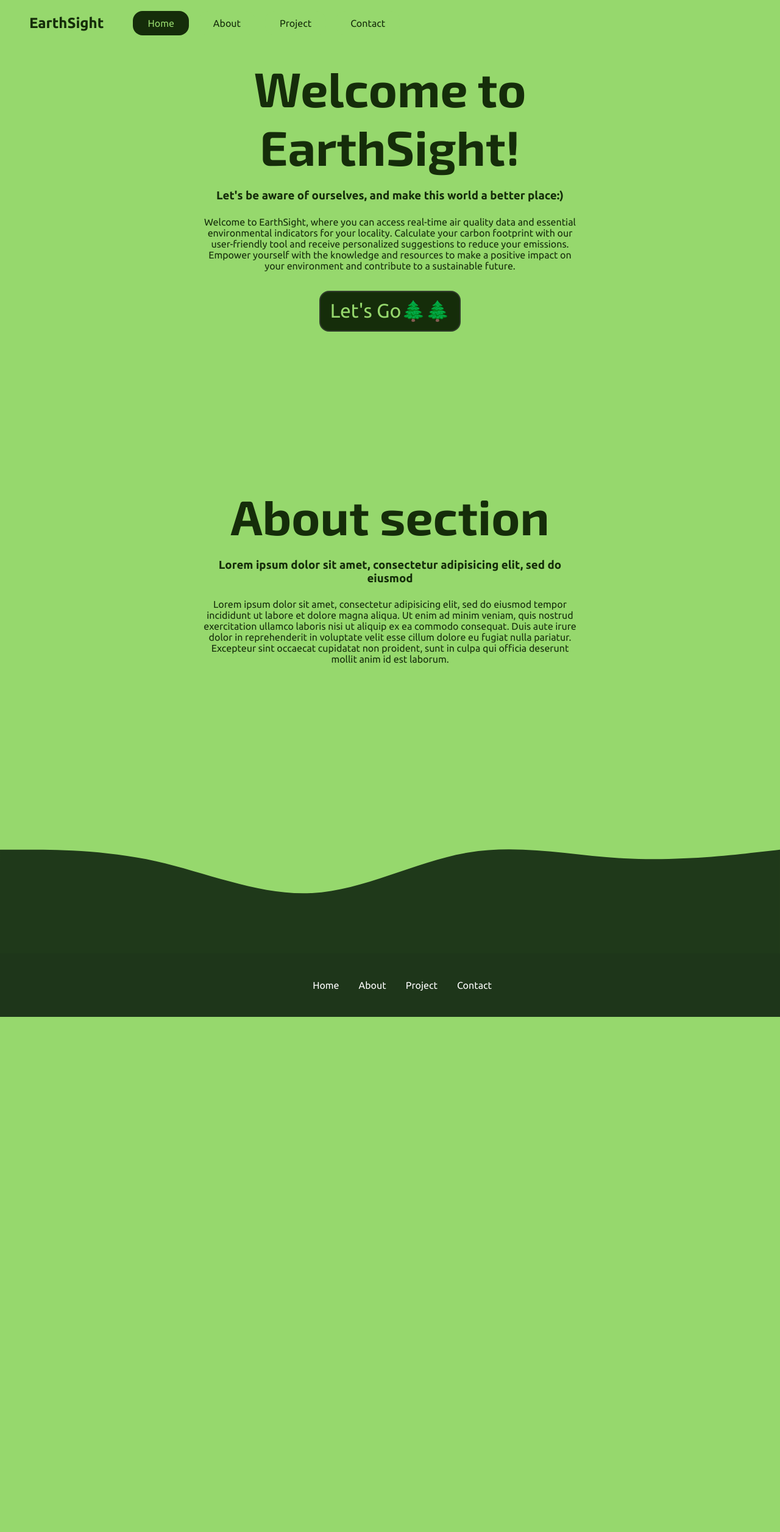
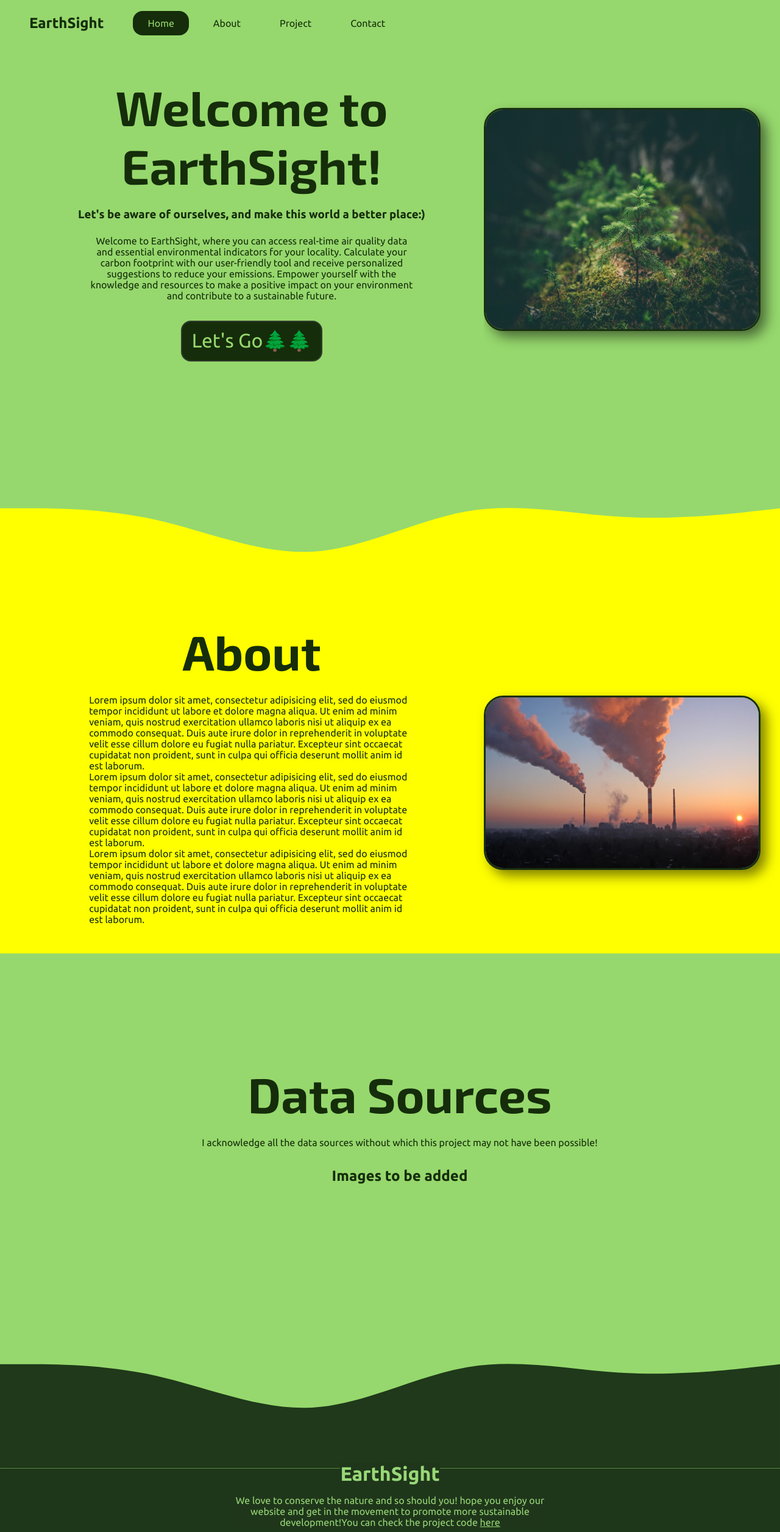
Before and after one commit to ShibamRoy9826/PollutionToPower, a Django app: page / in a window 1280 px wide. Shown: the whole page at 61% size. Before the commit the page ends 1668 px from the top, so only its background shows below. Run offline with Django 4.2, Linux system fonts and the light colour scheme.

Commit message:
Completed the landing page, just need to add data sources

```diff
--- a/static/landing/styles.css
+++ b/static/landing/styles.css
@@ -57,23 +57,34 @@ nav div ul li{
 }
 
 /*Home Section*/
-section{
-	width: 100vw;
-	height: 80vh;
+#home{
 	display: flex;
+	flex-direction: row;
+	align-items: center;
 	justify-content: center;
-	align-items: center;
 }
 .WelcomeText{
-
 	display: flex;
 	flex-direction: column;
 	align-items: center;
-	justify-content: center;
-	width: 50%;
+	justify-content: flex-start;
+	width: 50vw;
     text-align: center;
     position: relative;
+    margin-left: 2rem;
+    flex:1;
 }
+
+.image1{
+	max-width: 35vw;
+	height: 50%;
+	border-radius: 2rem;
+	border: 3px solid #192f10;
+	flex:2;
+	margin-right: 2rem;
+	box-shadow: 10px 10px 20px rgba(0, 0, 0, 0.5);
+}
+
 
 #heading{
 	font-family: "Exo 2", sans-serif;
@@ -88,10 +99,90 @@ section{
 #para{
 	margin: 0.7rem;
 	margin-bottom: 2rem;
+	width: 70%;
+}
+/*About section*/
+#about{
+	background-color: yellow;
+	display: flex;
+	justify-content: center;
+	align-items: center;
+	flex-direction: row;
+	height: 70vh;
+
+}
+.About{
+	display: flex;
+	flex-direction: column;
+	justify-content: center;
+	align-items: center;
+	background-color: yellow;
+	margin-left: 2rem;
+	flex:1;
+}
+#about-heading{
+	font-family: "Exo 2", sans-serif;
+  font-size: 5rem;
+  font-weight: bold;
+  margin-bottom: 0.7rem;
+  background-color: yellow;
+}
+
+
+#about-para{
+	margin: 0.7rem;
+	margin-bottom: 2rem;
+	width: 70%;
+	background-color: yellow;
+}
+
+/*Data Sources section*/
+#data-sources{
+  background-color: #96d86d;
+	display: flex;
+	justify-content: center;
+	align-items: center;
+	flex-direction: row;
+	height: 70vh;
+
+}
+.DataSourcesContainer{
+	display: flex;
+	flex-direction: column;
+	justify-content: center;
+	align-items: center;
+	background-color: yellow;
+	margin-left: 2rem;
+	flex:1;
+  background-color: #96d86d;
+}
+#data-heading{
+	font-family: "Exo 2", sans-serif;
+  font-size: 5rem;
+  font-weight: bold;
+  margin-bottom: 0.7rem;
+  background-color: #96d86d;
+}
+
+
+#data-para{
+	margin-top: 0.7rem;
+	margin-bottom: 2rem;
+	width: 70%;
+	background-color: yellow;
+  background-color: #96d86d;
+  text-align: center;
 }
 
 /*Other things*/
 
+section{
+	width: 100vw;
+	height: 90vh;
+	display: flex;
+	justify-content: center;
+	align-items: center;
+}
 .coolButton{
 	border-radius: 1rem;
 	padding-left: 1rem;
@@ -127,6 +218,7 @@ section{
 footer{
 	position: relative;
 	display: flex;
+	flex-direction: column;
 	height: 5vh;
 	width: 100vw;
 	background-color: #1e361a;
@@ -137,7 +229,29 @@ footer{
 	margin:0;
 }
 
-#footerLinks{
+footer h1{
+	color: #98d776;
+	background-color: #1f361b;
+}
+
+footer p{
+	color:#98d776;
+	background-color: #1f361b;
+	width: 40%;
+	text-align: center;
+	margin:1rem;
+}
+
+footer p a{
+	color:#98d776;
+	background-color: #1f361b;
+	width: 40%;
+	text-align: center;
+
+}
+
+
+/*#footerLinks{
 	display: flex;
 	flex-direction: row;
 	list-style: none;
@@ -159,7 +273,7 @@ footer ul li{
 
 }
 
-
+*/
 
 
 /*Media queries*/
--- a/templates/index.html
+++ b/templates/index.html
@@ -45,24 +45,67 @@
 
     <a href="#" class="coolButton">Let's Go🌲🌲</a>
   </div>
+
+  <!-- Image -->
+
+    <img class="image1" src="{% static 'landing/Images/background.jpg' %}" alt="Nature related image" >
+
 </section>
 
 
 
 <!-- About Section -->
+
+<div class="wavyCurve">
+            <svg xmlns="http://www.w3.org/2000/svg" viewBox="0 0 1440 320"><path fill="yellow" fill-opacity="1" d="M0,128L48,128C96,128,192,128,288,149.3C384,171,480,213,576,208C672,203,768,149,864,133.3C960,117,1056,139,1152,144C1248,149,1344,139,1392,133.3L1440,128L1440,320L1392,320C1344,320,1248,320,1152,320C1056,320,960,320,864,320C768,320,672,320,576,320C480,320,384,320,288,320C192,320,96,320,48,320L0,320Z"></path></svg>
+</div>
+
 <section id="about">
-  <div class="WelcomeText">
-    <h1 id="heading">About section</h1>
-    <h3 id="sub-heading">Lorem ipsum dolor sit amet, consectetur adipisicing elit, sed do eiusmod</h3>
-    <p id="para">Lorem ipsum dolor sit amet, consectetur adipisicing elit, sed do eiusmod
+  <div class="About">
+    <h1 id="about-heading">About</h1>
+    <p id="about-para">Lorem ipsum dolor sit amet, consectetur adipisicing elit, sed do eiusmod
     tempor incididunt ut labore et dolore magna aliqua. Ut enim ad minim veniam,
     quis nostrud exercitation ullamco laboris nisi ut aliquip ex ea commodo
     consequat. Duis aute irure dolor in reprehenderit in voluptate velit esse
     cillum dolore eu fugiat nulla pariatur. Excepteur sint occaecat cupidatat non
-    proident, sunt in culpa qui officia deserunt mollit anim id est laborum.</p>
+    proident, sunt in culpa qui officia deserunt mollit anim id est laborum.<br>
+    Lorem ipsum dolor sit amet, consectetur adipisicing elit, sed do eiusmod
+    tempor incididunt ut labore et dolore magna aliqua. Ut enim ad minim veniam,
+    quis nostrud exercitation ullamco laboris nisi ut aliquip ex ea commodo
+    consequat. Duis aute irure dolor in reprehenderit in voluptate velit esse
+    cillum dolore eu fugiat nulla pariatur. Excepteur sint occaecat cupidatat non
+    proident, sunt in culpa qui officia deserunt mollit anim id est laborum.
+
+    <br>
+    Lorem ipsum dolor sit amet, consectetur adipisicing elit, sed do eiusmod
+    tempor incididunt ut labore et dolore magna aliqua. Ut enim ad minim veniam,
+    quis nostrud exercitation ullamco laboris nisi ut aliquip ex ea commodo
+    consequat. Duis aute irure dolor in reprehenderit in voluptate velit esse
+    cillum dolore eu fugiat nulla pariatur. Excepteur sint occaecat cupidatat non
+    proident, sunt in culpa qui officia deserunt mollit anim id est laborum.
+
+  </p>
   </div>
+
+
+  <!-- About section image -->
+  <img class="image1" src="{% static 'landing/Images/about.jpg' %}" alt="Nature related image" >
+
 </section>
 
+<!-- Data Sources -->
+<section id="data-sources">
+  <div class="DataSourcesContainer">
+    <h1 id="data-heading">Data Sources</h1>
+    <p id="data-para">I acknowledge all the data sources without which this project may not have been possible!
+  </p>
+  <div class="data-images-container">
+    <h1>Images to be added</h1>
+  </div>
+  </div>
+
+
+</section>
 
 
 <!-- Footer -->
@@ -72,12 +115,14 @@
 
 <footer>
 
-  <ul id="footerLinks">
+  <!-- <ul id="footerLinks">
     <li><a href="#" class="link">Home</a></li>
     <li><a href="#" class="link">About</a></li>
     <li><a href="#" class="link">Project</a></li>
     <li><a href="#" class="link">Contact</a></li>
-  </ul>
+  </ul> -->
+  <h1>EarthSight</h1>
+  <p>We love to conserve the nature and so should you! hope you enjoy our website and get in the movement to promote more sustainable development!You can check the project code <a href="https://github.com/ShibamRoy9826/EarthSight">here</a></p>
 </footer>
 </body>
 </html>
```
Also changed, not shown: static/landing/Images/about.jpg (added).
